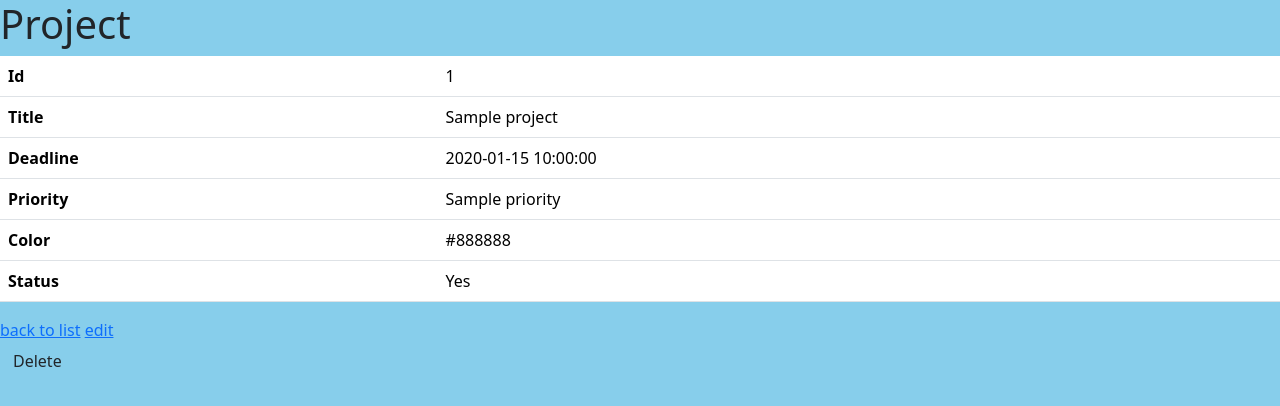
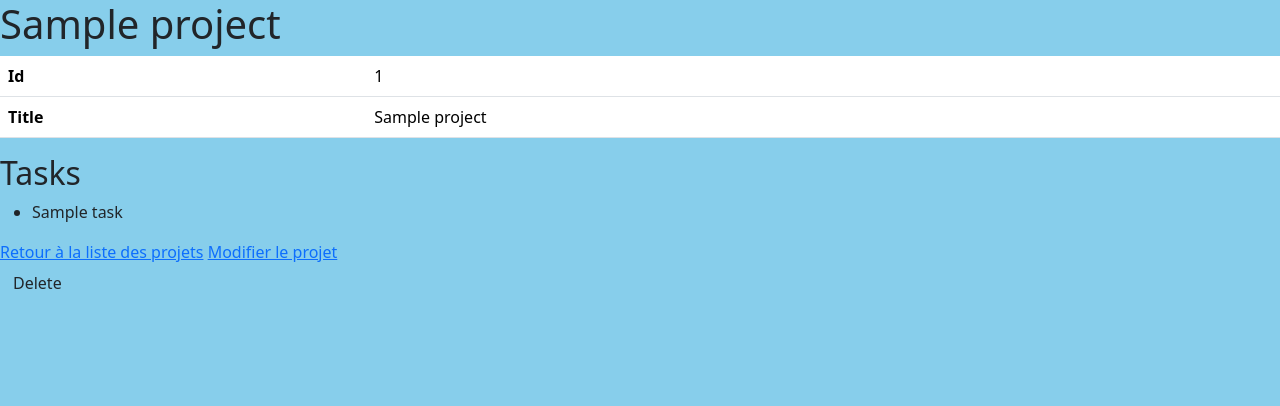
Before and after one commit to Herold7/todolist, a Symfony app: template templates/project/show.html.twig in a window 1280 px wide. Shown: the top 406 px of the page. Run offline with Twig, Linux system fonts and the light colour scheme; the template is opened without the code that fills it: most values are stand-ins (such as "Sample title", 1, 10 or a date in 2020); some libraries are stand-ins or nearby versions.

Commit message:
Affichage des tâches selon le projet selectionnées

```diff
--- a/config/routes.yaml
+++ b/config/routes.yaml
@@ -3,3 +3,7 @@ controllers:
         path: ../src/Controller/
         namespace: App\Controller
     type: attribute
+show_project:
+    path: /project/{id}
+    controller: App\Controller\PageController::showProject
+    methods: ['GET']
--- a/src/Controller/PageController.php
+++ b/src/Controller/PageController.php
@@ -36,9 +36,8 @@ class PageController extends AbstractController
         Project $project
     ): Response
     {
-       dd($project);
-        return $this->render('page/dashboard.html.twig', [
-            'controller_name' => 'PageController',
+        return $this->render('project/showproject.html.twig', [
+            'project' => $project,
         ]);
     }
 
--- a/templates/project/show.html.twig
+++ b/templates/project/show.html.twig
@@ -3,7 +3,7 @@
 {% block title %}Project{% endblock %}
 
 {% block body %}
-    <h1>Project</h1>
+    <h1>{{ project.title }}</h1>
 
     <table class="table">
         <tbody>
@@ -15,28 +15,23 @@
                 <th>Title</th>
                 <td>{{ project.title }}</td>
             </tr>
-            <tr>
-                <th>Deadline</th>
-                <td>{{ project.deadline ? project.deadline|date('Y-m-d H:i:s') : '' }}</td>
-            </tr>
-            <tr>
-                <th>Priority</th>
-                <td>{{ project.priority }}</td>
-            </tr>
-            <tr>
-                <th>Color</th>
-                <td>{{ project.color }}</td>
-            </tr>
-            <tr>
-                <th>Status</th>
-                <td>{{ project.status ? 'Yes' : 'No' }}</td>
-            </tr>
+            <!-- ... (autres propriétés du projet) -->
         </tbody>
     </table>
 
-    <a href="{{ path('app_project_index') }}">back to list</a>
+    <h2>Tasks</h2>
+    <ul>
+        {% for task in project.tasks %}
+            <li>
+                {{ task.title }}
+                <!-- Afficher d'autres propriétés de la tâche si nécessaire -->
+            </li>
+        {% endfor %}
+    </ul>
 
-    <a href="{{ path('app_project_edit', {'id': project.id}) }}">edit</a>
+    <a href="{{ path('app_project_index') }}">Retour à la liste des projets</a>
+
+    <a href="{{ path('app_project_edit', {'id': project.id}) }}">Modifier le projet</a>
 
     {{ include('project/_delete_form.html.twig') }}
 {% endblock %}
```
